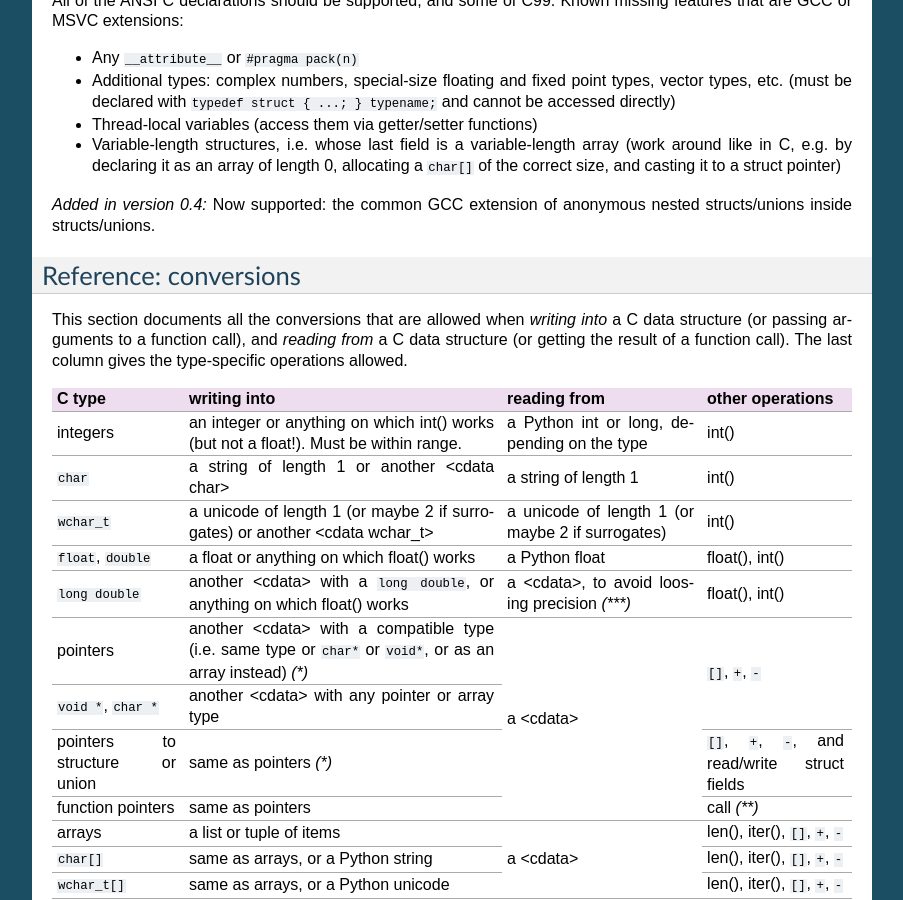
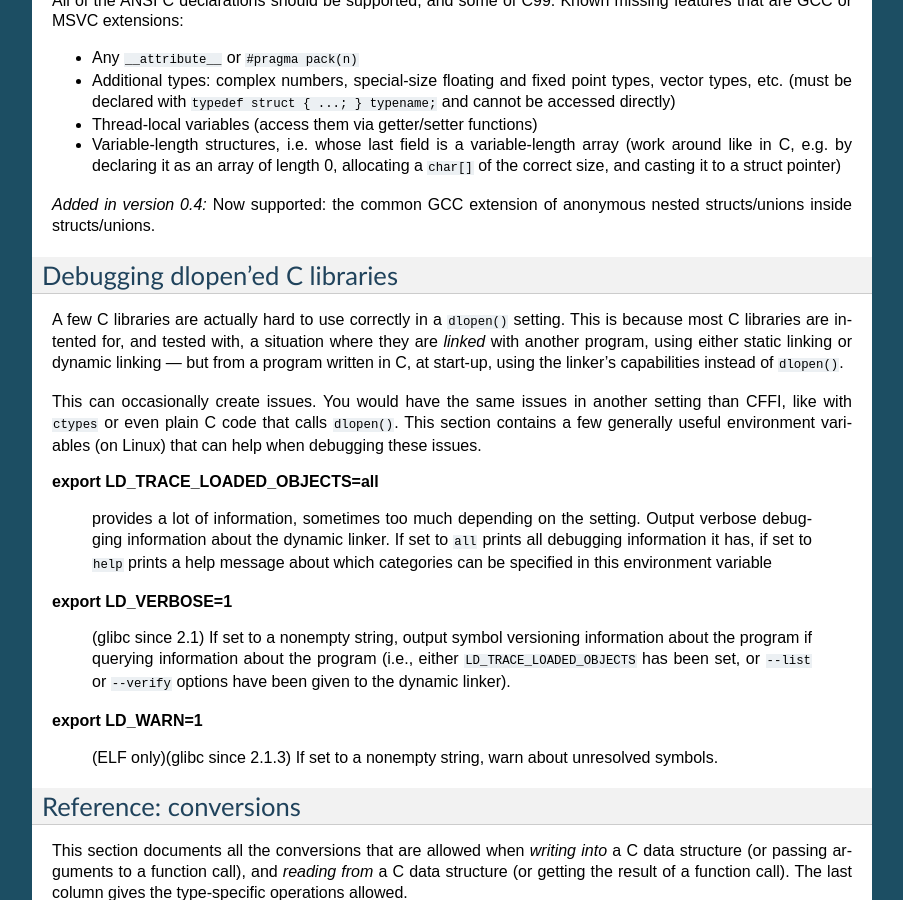
Before and after one commit to python-cffi/cffi, a Sphinx documentation site: the page built from doc/source/index.rst, in a window 1280 px wide and 900 px high, scrolled down 14751 px. Shown: the whole window, without its empty margins (198-1101 px from the left). Built offline with Sphinx 7.4.7, drawn with Linux system fonts in a browser that asks for light colours; some of the changed text lies outside the part shown.

Commit message:
Add a section about debugging with env vars (thanks sarvi)

```diff
--- a/doc/source/index.rst
+++ b/doc/source/index.rst
@@ -1089,6 +1089,44 @@ Known missing features that are GCC or MSVC extensions:
    structs/unions inside structs/unions.
 
 
+Debugging dlopen'ed C libraries
+-------------------------------
+
+A few C libraries are actually hard to use correctly in a ``dlopen()``
+setting.  This is because most C libraries are intented for, and tested
+with, a situation where they are *linked* with another program, using
+either static linking or dynamic linking --- but from a program written
+in C, at start-up, using the linker's capabilities instead of
+``dlopen()``.
+
+This can occasionally create issues.  You would have the same issues in
+another setting than CFFI, like with ``ctypes`` or even plain C code that
+calls ``dlopen()``.  This section contains a few generally useful
+environment variables (on Linux) that can help when debugging these
+issues.
+
+**export LD_TRACE_LOADED_OBJECTS=all**
+
+    provides a lot of information, sometimes too much depending on the
+    setting.  Output verbose debugging information about the dynamic
+    linker. If set to ``all`` prints all debugging information it has, if
+    set to ``help`` prints a help message about which categories can be
+    specified in this environment variable
+
+**export LD_VERBOSE=1**
+
+    (glibc since 2.1) If set to a nonempty string, output symbol
+    versioning information about the program if querying information
+    about the program (i.e., either ``LD_TRACE_LOADED_OBJECTS`` has been set,
+    or ``--list`` or ``--verify`` options have been given to the dynamic
+    linker).
+
+**export LD_WARN=1**
+
+    (ELF only)(glibc since 2.1.3) If set to a nonempty string, warn
+    about unresolved symbols.
+
+
 Reference: conversions
 ----------------------
 
```
